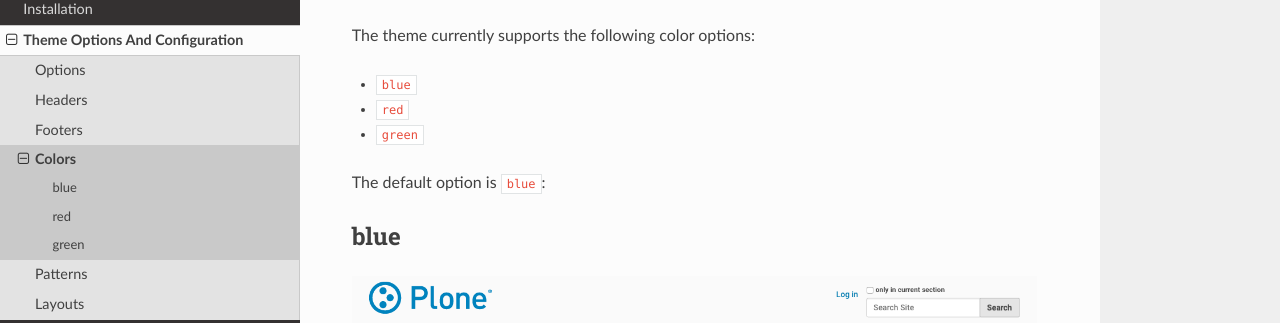
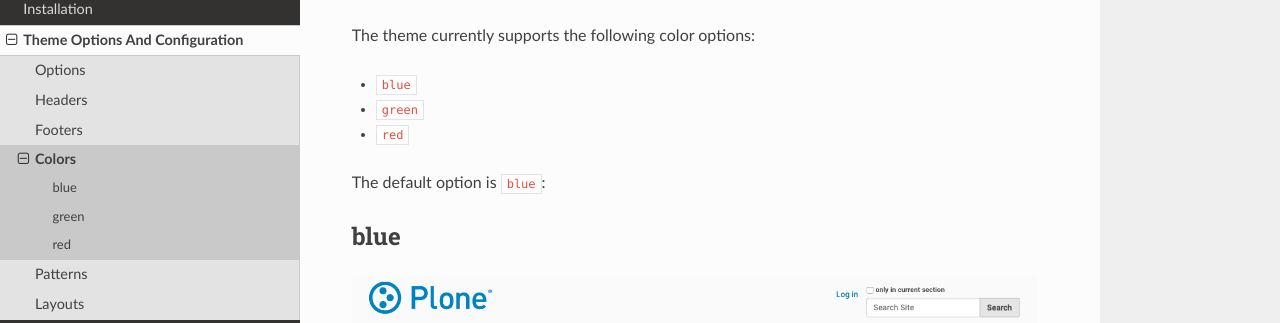
Before and after one commit to it-spirit/plonetheme.barcelonetang, a Sphinx documentation site: the page built from docs/source/options/colors.rst, in a window 1280 px wide and 1400 px high. Shown: the part 136-459 px from the top of the window. Built offline with Sphinx 7.4.7 and the Read the Docs theme 2.0.0, drawn with Linux system fonts in a browser that asks for light colours; some of the changed text lies outside the part shown.

Commit message:
Fix order in docs.

```diff
--- a/docs/source/options/colors.rst
+++ b/docs/source/options/colors.rst
@@ -6,8 +6,8 @@ Available Color Options
 The theme currently supports the following color options:
 
 - ``blue``
+- ``green``
 - ``red``
-- ``green``
 
 The default option is ``blue``:
 
@@ -20,17 +20,17 @@ blue
    Color option: blue
 
 
+green
+=====
+
+.. figure:: ../../_images/settings-color_option--green.png
+
+   Color option: green
+
+
 red
 ===
 
 .. figure:: ../../_images/settings-color_option--red.png
 
    Color option: red
-
-
-green
-=====
-
-.. figure:: ../../_images/settings-color_option--green.png
-
-   Color option: green
--- a/docs/source/options/options.rst
+++ b/docs/source/options/options.rst
@@ -59,8 +59,8 @@ Color Option
 The theme currently supports the following color options:
 
 - ``blue``
+- ``green``
 - ``red``
-- ``green``
 
 The default option is ``blue``:
 
```
